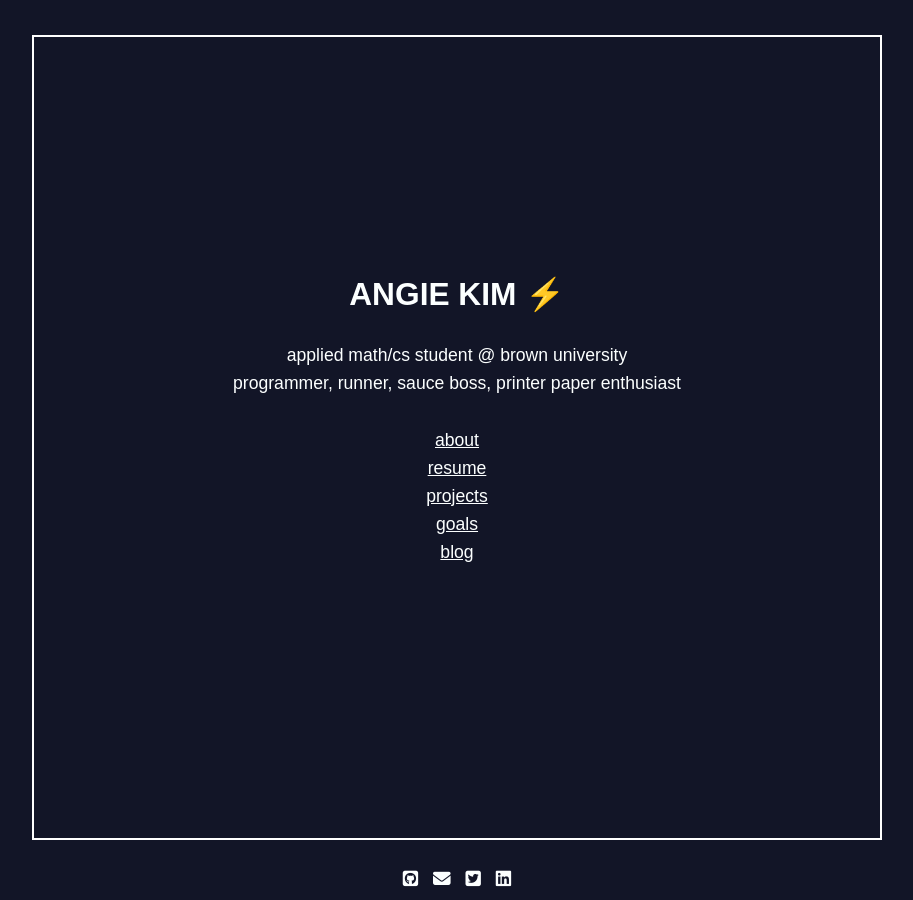
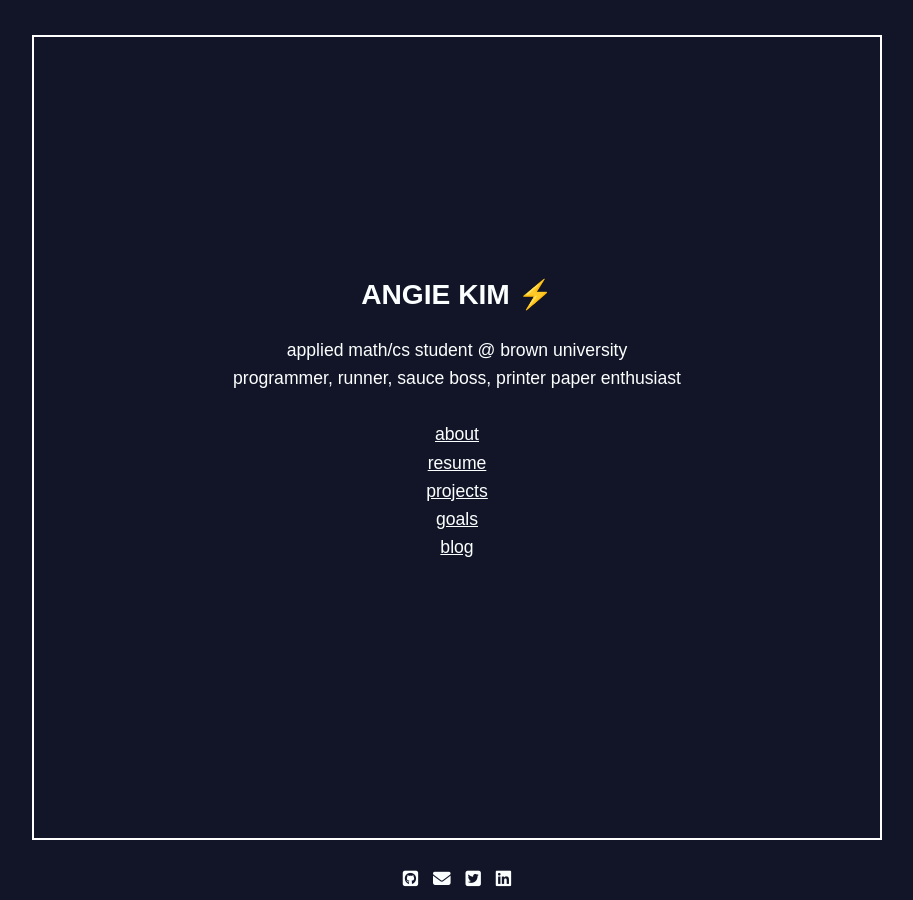
Before and after one commit to angiejwkim/angiejwkim.github.io, a Jekyll site: the page built from index.html, in a window 1280 px wide. Shown: the whole page, without its empty margins (183-1096 px from the left). Built offline with Jekyll 4.4.1, drawn with Linux system fonts in a browser that asks for light colours; nearby versions of some CDN libraries.

Commit message:
change page header style

```diff
--- a/_sass/_layout.scss
+++ b/_sass/_layout.scss
@@ -64,12 +64,8 @@ h2 {
 	line-height: 1.25;
 }
 
-h3 {
-	font-weight: 300;
-}
-
 h1 {
-	font-size: 4em;
+	font-size: 2.2em;
 	a,
 	a:visited {
 		text-decoration: none;
@@ -77,7 +73,11 @@ h1 {
 }
 
 h2 {
-	font-size: 1.8em;
+	font-size: 1.6em;
+}
+
+h3 {
+	font-weight: 300;
 }
 
 // Links
```
